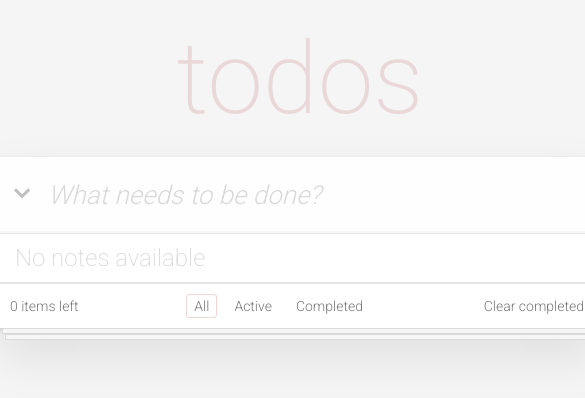
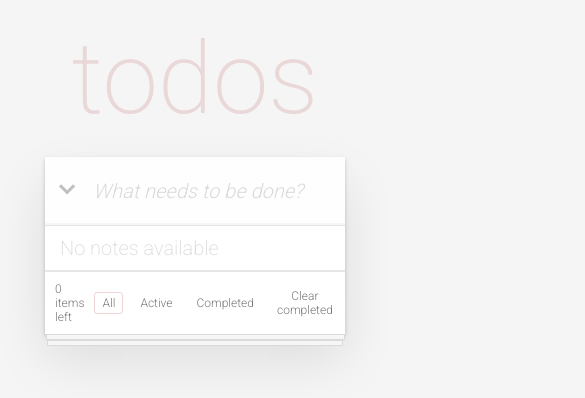
Before and after one commit to 1Alex4949031/Todos, a React (Create React App) app: page / in a window 390 px wide. Shown: the top 398 px of the page, 585 px wide, since content can reach past the window. Built offline with nearby package versions, Linux system fonts and the light colour scheme.

Commit message:
feature: Adaptive for devices

```diff
--- a/public/index.html
+++ b/public/index.html
@@ -1,12 +1,13 @@
 <!DOCTYPE html>
 <html lang="en">
-  <head>
-    <meta charset="utf-8" />
-    <meta name="viewport" content="width=device-width, initial-scale=1" />
+<head>
+    <meta charset="utf-8"/>
+    <meta name="viewport" content="width=device-width, initial-scale=1, maximum-scale=1.0, user-scalable=no"/>
     <title>Todos</title>
-    <link rel="stylesheet" href="https://fonts.googleapis.com/css2?family=Roboto:wght@100;200;300;400;500;700&display=swap">
-  </head>
-  <body>
-    <div id="root"></div>
-  </body>
+    <link rel="stylesheet"
+          href="https://fonts.googleapis.com/css2?family=Roboto:wght@100;200;300;400;500;700&display=swap">
+</head>
+<body>
+<div id="root"></div>
+</body>
 </html>
--- a/src/App.css
+++ b/src/App.css
@@ -96,3 +96,24 @@ footer .filters button {
     background: #F6F6F6;
     border: 1px solid #DADADA
 }
+
+@media (max-width: 600px) {
+    .App {
+        width: 400px;
+    }
+}
+
+@media (max-width: 400px) {
+    .App {
+        width: 300px;
+    }
+
+    .empty-message {
+        font-size: 20px;
+    }
+
+    footer {
+        font-size: 12px;
+        gap: 10px;
+    }
+}
--- a/src/components/NoteInput/NoteInput.css
+++ b/src/components/NoteInput/NoteInput.css
@@ -44,3 +44,9 @@
     font-style: italic;
     font-weight: 300;
 }
+
+@media (max-width: 400px) {
+    .note-input{
+        font-size: 20px;
+    }
+}
--- a/src/index.css
+++ b/src/index.css
@@ -1,4 +1,5 @@
 body {
+    overflow-x: hidden;
     background: #f5f5f5;
     margin: 0;
     font-family: 'Roboto', sans-serif;
```
